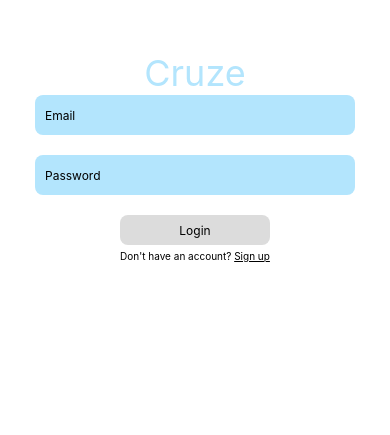
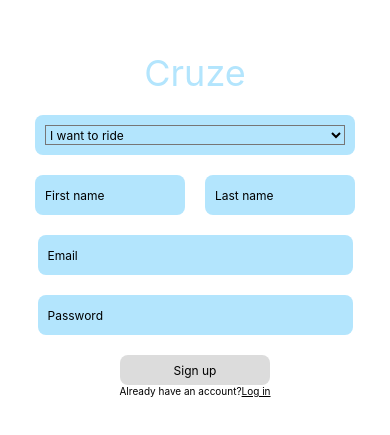
Before and after one commit to Team-Lovegood/Cruze, a React Native app: screen / in a window 390 px wide. Shown: the part 159-594 px from the top of the page. Built offline with nearby package versions, Linux system fonts and the light colour scheme.

Commit message:
final changes before social night

```diff
--- a/client/components/Login/LandingPage.jsx
+++ b/client/components/Login/LandingPage.jsx
@@ -22,7 +22,8 @@ class LandingPage extends React.Component{
   render() {
     return (
       <>
-      {this.state.page === 'login' ? <Login signup={this.handleSignup.bind(this)}/> : <Signup login={this.handleLogin.bind(this)}/>}
+      {/* {this.state.page === 'login' ? <Login signup={this.handleSignup.bind(this)}/> : <Signup login={this.handleLogin.bind(this)}/>} */}
+      <Signup/>
       </>
     )
   }
--- a/client/components/Login/Login.jsx
+++ b/client/components/Login/Login.jsx
@@ -1,5 +1,5 @@
 import React from 'react';
-import { StyleSheet, Text, View, TouchableOpacity, TextInput } from 'react-native';
+import { StyleSheet, Text, View, TouchableOpacity, TextInput, Picker } from 'react-native';
 import UserRole from './UserRole.jsx';
 import logo from "../../../assets/logo.png";
 
@@ -29,7 +29,6 @@ class Login extends React.Component {
     return (
       <View style={styles.container}>
         <View style={styles.logoBox}>
-
           <Text style={styles.text}>Cruze</Text>
         </View>
 
@@ -54,7 +53,7 @@ class Login extends React.Component {
         </TouchableOpacity>
 
         <Text style={styles.signupText}>Don't have an account? <Text style={styles.signup} onClick={this.props.signup}>Sign up</Text></Text>
-      </View>
+    </View>
     )
   }
 }
--- a/client/components/Login/Signup.jsx
+++ b/client/components/Login/Signup.jsx
@@ -155,7 +155,7 @@ const Signup = (props) => {
         <Text style={styles.appName}>Cruze</Text>
       </View>
 
-      {/* <View style={styles.roleSelecterBox}>
+      <View style={styles.roleSelecterBox}>
         <Picker
           selectedValue={role}
           style={styles.roleSelecter}
@@ -166,7 +166,7 @@ const Signup = (props) => {
           {renderRoles()}
         </Picker>
 
-      </View> */}
+      </View>
 
       <View style={styles.doubleInputBox}>
         <TextInput
--- a/client/components/Login/UserRole.jsx
+++ b/client/components/Login/UserRole.jsx
@@ -22,6 +22,7 @@ const UserRole = ({role, handleRole}) => {
 
 const styles = StyleSheet.create({
   dropdown: {
+    zIndex: 1000,
     backgroundColor: '#B3E5FD',
     borderColor: 'white',
     padding: 10,
```
